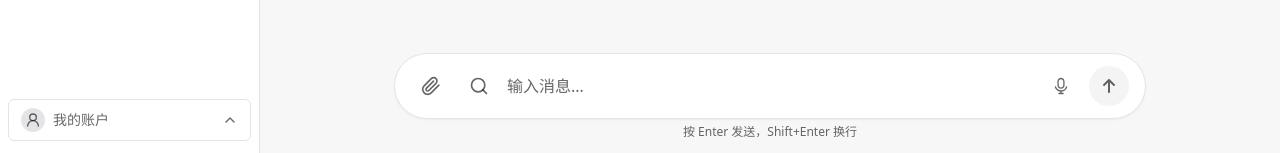
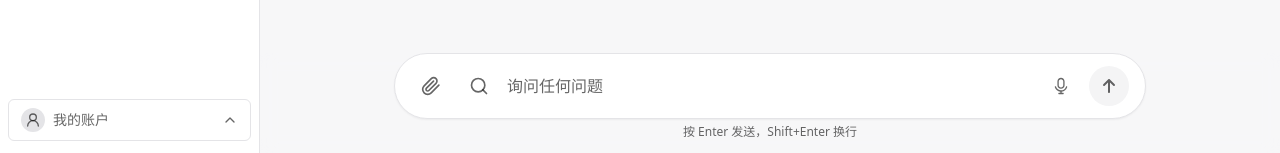
Before and after one commit to pgd-LC2/ptchat, a Next.js app: page / in a window 1280 px wide. Shown: the part 647-800 px from the top of the page. Built offline with nearby package versions, Linux system fonts and the light colour scheme.

Commit message:
修正输入框占位符文字

```diff
--- a/components/chat/ChatInput.tsx
+++ b/components/chat/ChatInput.tsx
@@ -78,7 +78,7 @@ export default function ChatInput({ className, value, disabled, onChange, onSubm
             name="input"
             value={value}
             onChange={onChange}
-            placeholder="输入消息..."
+            placeholder="询问任何问题"
             rows={1}
             onInput={(e) => {
               const ta = e.currentTarget;
```
